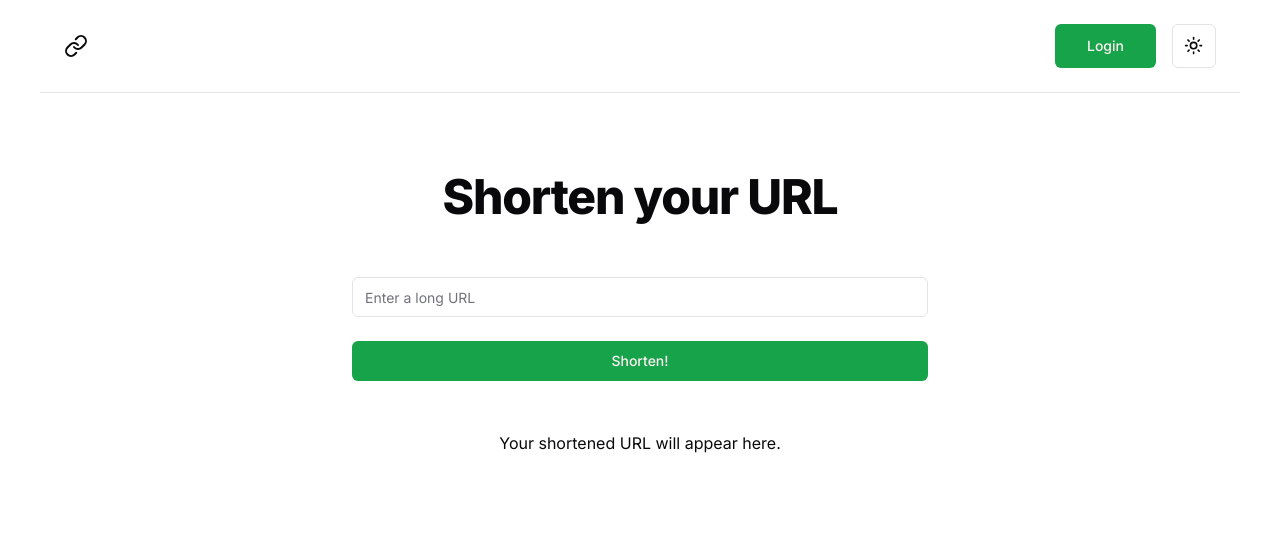
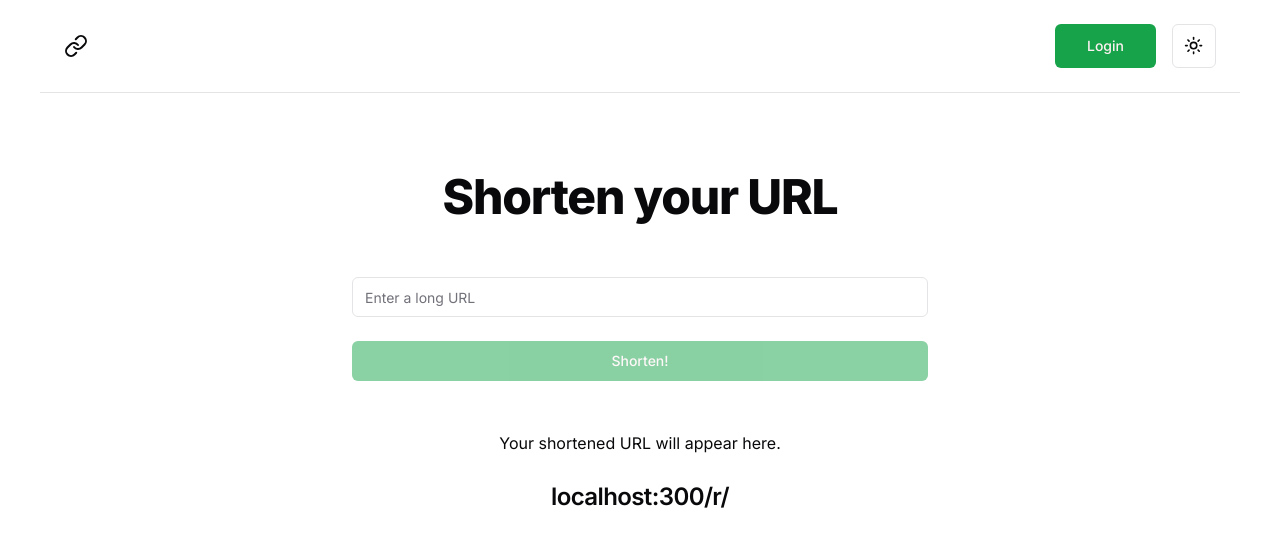
Before and after one commit to whoyoux/url-shortener, a Next.js app: page / in a window 1280 px wide. Shown: the top 546 px of the page. Built offline with nearby package versions, Linux system fonts and the light colour scheme; no server answers.

Commit message:
add working state

```diff
--- a/package.json
+++ b/package.json
@@ -17,6 +17,7 @@
     "class-variance-authority": "^0.7.0",
     "clsx": "^2.0.0",
     "lucide-react": "^0.292.0",
+    "nanoid": "^5.0.3",
     "next": "14.0.2",
     "next-auth": "^4.24.4",
     "next-themes": "^0.2.1",
@@ -24,7 +25,8 @@
     "react": "^18",
     "react-dom": "^18",
     "tailwind-merge": "^2.0.0",
-    "tailwindcss-animate": "^1.0.7"
+    "tailwindcss-animate": "^1.0.7",
+    "zod": "^3.22.4"
   },
   "devDependencies": {
     "@types/node": "^20",
--- /dev/null
+++ b/src/app/(actions)/createShortUrl.ts
@@ -0,0 +1,43 @@
+"use server";
+
+import { z } from "zod";
+import { revalidatePath } from "next/cache";
+import { prisma } from "@/lib/prisma";
+import { getAuthSession } from "@/lib/auth";
+import { customAlphabet } from "nanoid";
+
+const nanoid = customAlphabet("1234567890abcdefABCDEF", 6);
+
+export async function createShortUrl(prevState: any, formData: FormData) {
+  const schema = z.object({
+    originalUrl: z.string().url().min(5).max(1000),
+  });
+
+  try {
+    const session = await getAuthSession();
+
+    if (!session) return;
+
+    const parsedFormData = schema.parse({
+      originalUrl: formData.get("originalUrl"),
+    });
+
+    // TODO: all the magic
+    const result = await prisma.url.create({
+      data: {
+        originalUrl: parsedFormData.originalUrl,
+        shortUrl: nanoid(),
+        userId: session.user.id,
+      },
+    });
+
+    console.log(parsedFormData);
+    console.log(result);
+
+    revalidatePath("/");
+    return { message: result.shortUrl };
+  } catch (e) {
+    console.error(e);
+    return { message: "Failed to create URL" };
+  }
+}
--- /dev/null
+++ b/src/app/dashboard/[slug]/page.tsx
@@ -0,0 +1,7 @@
+import React from "react";
+
+const URLDashboard = () => {
+  return <div>URLDashboard</div>;
+};
+
+export default URLDashboard;
--- /dev/null
+++ b/src/app/dashboard/layout.tsx
@@ -0,0 +1,47 @@
+import { Button } from "@/components/ui/button";
+import AuthGuard from "@/lib/AuthGuard";
+import { getAuthSession } from "@/lib/auth";
+import { prisma } from "@/lib/prisma";
+import { Url } from "@prisma/client";
+import Link from "next/link";
+import { redirect } from "next/navigation";
+import React from "react";
+
+const DashboardLayout = async ({ children }: { children: React.ReactNode }) => {
+  const session = await AuthGuard();
+
+  const urls = await prisma.url.findMany({
+    where: {
+      userId: session.user.id,
+    },
+  });
+
+  console.log(urls);
+
+  //TODO: Add sidebar with links to projects
+  return (
+    <main className="flex gap-4 pt-10 md:pt-16">
+      <div className="px-4 flex flex-col gap-4 border-r min-w-[200px]">
+        {urls.map((url) => (
+          <SideBarLink key={url.id} {...url} />
+        ))}
+      </div>
+      <div className="flex-1">{children}</div>
+    </main>
+  );
+};
+
+const SideBarLink = ({
+  shortUrl,
+}: {
+  originalUrl: string;
+  shortUrl: string;
+}) => {
+  return (
+    <Link href={`/dashboard/${shortUrl}`}>
+      <Button className="w-full">{shortUrl}</Button>
+    </Link>
+  );
+};
+
+export default DashboardLayout;
--- a/src/app/dashboard/page.tsx
+++ b/src/app/dashboard/page.tsx
@@ -1,4 +1,5 @@
 import { H1 } from "@/components/ui/H1";
+import { H2 } from "@/components/ui/H2";
 import AuthGuard from "@/lib/AuthGuard";
 
 const Dashboard = async () => {
@@ -9,6 +10,7 @@ const Dashboard = async () => {
       <H1>
         Hello <i>{session.user.name}</i> on dashboard
       </H1>
+      <H2>Please select URL to see statictics</H2>
     </main>
   );
 };
--- a/src/app/page.tsx
+++ b/src/app/page.tsx
@@ -1,17 +1,62 @@
+"use client";
+
+import { useFormStatus, useFormState } from "react-dom";
+
 import { P } from "@/components/ui/P";
 import { H1 } from "@/components/ui/H1";
 import { Button } from "@/components/ui/button";
 import { Input } from "@/components/ui/input";
+import { createShortUrl } from "@/app/(actions)/createShortUrl";
+import { useSession } from "next-auth/react";
+import { H3 } from "@/components/ui/H3";
+import Link from "next/link";
+
+const initialState = {
+  message: "",
+};
+
+const SubmitButton = () => {
+  const { data: session } = useSession();
+  const { pending } = useFormStatus();
+  return (
+    <Button
+      className="w-full"
+      aria-disabled={pending || !session}
+      disabled={pending || !session}
+    >
+      Shorten!
+    </Button>
+  );
+};
 
 export default function Home() {
+  const [state, formAction] = useFormState(createShortUrl, initialState);
+
   return (
     <main>
-      <section className="flex flex-col items-center mt-10 md:mt-20 gap-6 max-w-xl mx-auto">
+      <form
+        className="flex flex-col items-center mt-10 md:mt-20 gap-6 max-w-xl mx-auto"
+        action={formAction}
+      >
         <H1>Shorten your URL</H1>
-        <Input type="url" placeholder="Enter a long URL" className="mt-8" />
-        <Button className="w-full">Shorten!</Button>
+        <Input
+          type="url"
+          placeholder="Enter a long URL"
+          className="mt-8"
+          name="originalUrl"
+          required
+        />
+        <SubmitButton />
         <P>Your shortened URL will appear here.</P>
-      </section>
+
+        <div>
+          <H3>
+            <Link href={`r/${state?.message}`}>
+              {`localhost:300/r/${state?.message}`}
+            </Link>
+          </H3>
+        </div>
+      </form>
     </main>
   );
 }
--- /dev/null
+++ b/src/app/r/[slug]/page.tsx
@@ -0,0 +1,29 @@
+import { H1 } from "@/components/ui/H1";
+import { prisma } from "@/lib/prisma";
+import { redirect } from "next/navigation";
+import React from "react";
+
+const RedirectPage = async ({ params }: { params: { slug: string } }) => {
+  const shortUrl = params.slug;
+
+  const data = await prisma.url.findUnique({
+    where: {
+      shortUrl,
+    },
+    select: {
+      originalUrl: true,
+    },
+  });
+
+  if (!data) {
+    return (
+      <main className="pt-10 text-center">
+        <H1>No shorted link found!</H1>
+      </main>
+    );
+  }
+
+  redirect(data.originalUrl);
+};
+
+export default RedirectPage;
```
Also changed, not shown: 2 other files (tests, documents, lock files or other folders).
